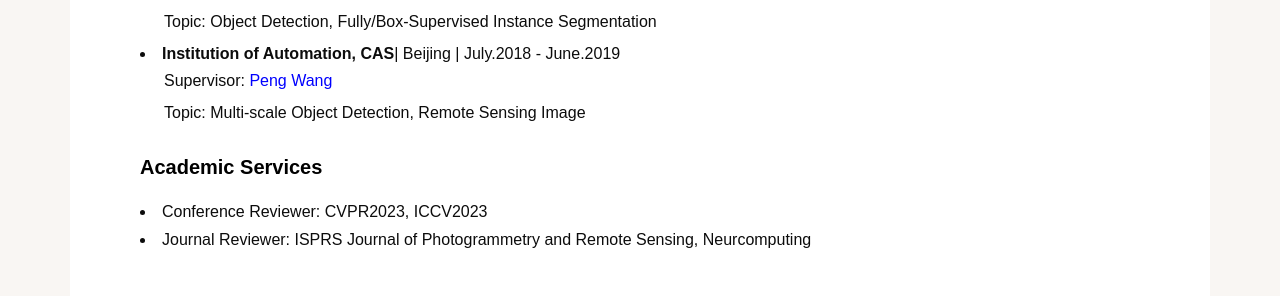
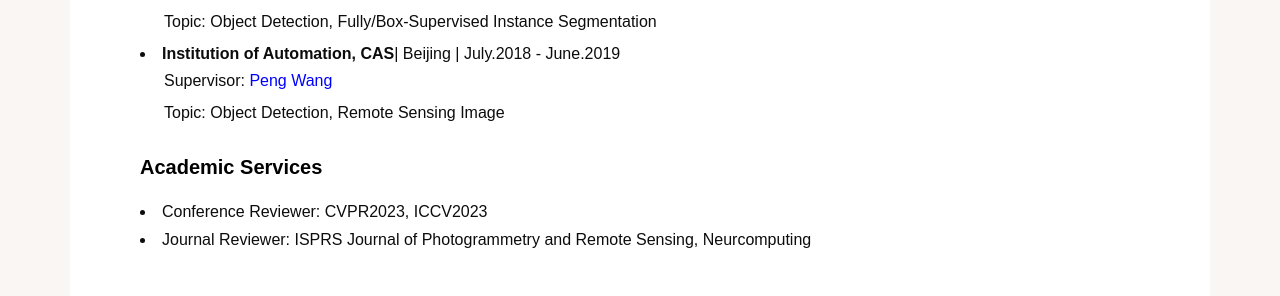
Before and after one commit to cslwt/cslwt.github.io, a Jekyll site: the page index.html, which Jekyll copies as it is, in a window 1280 px wide. Shown: the part 1553-1849 px from the top of the page. Built offline with Jekyll 4.4.1, drawn with Linux system fonts in a browser that asks for light colours; some web fonts are replaced.

Commit message:
Update index.html

```diff
--- a/index.html
+++ b/index.html
@@ -246,7 +246,7 @@
 				    &emsp;&ensp;Supervisor: <a href="https://people.ucas.ac.cn/~wangpengcasia">Peng Wang </a>
 				    </p>
 				    <p>
-				    &emsp;&ensp;Topic: Multi-scale Object Detection, Remote Sensing Image
+				    &emsp;&ensp;Topic: Object Detection, Remote Sensing Image
 			            </p>
 				</li>
 
```
